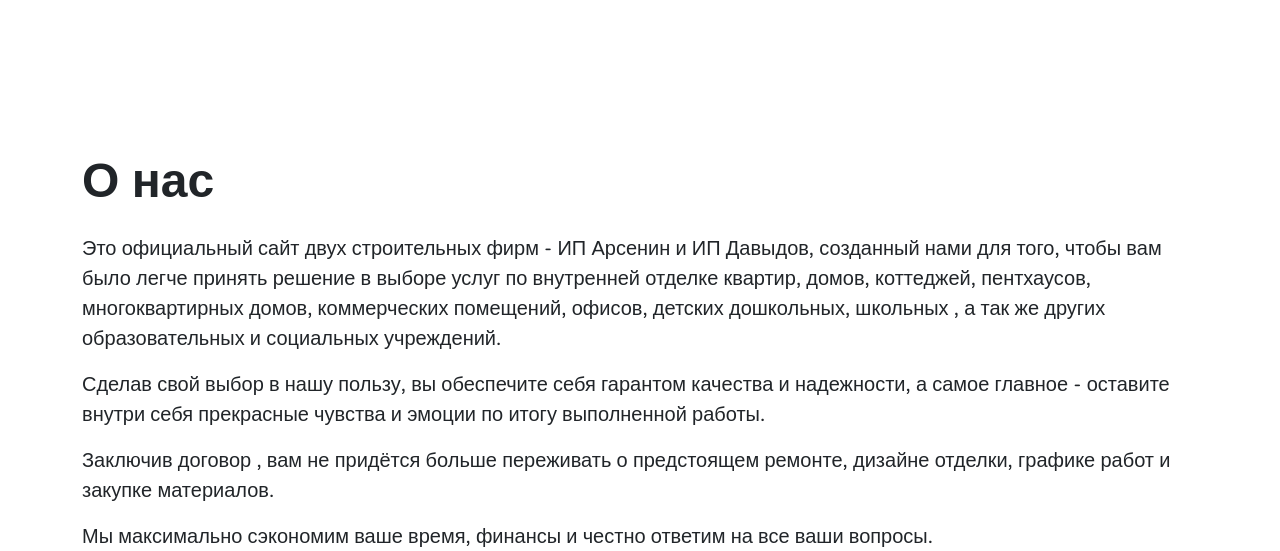
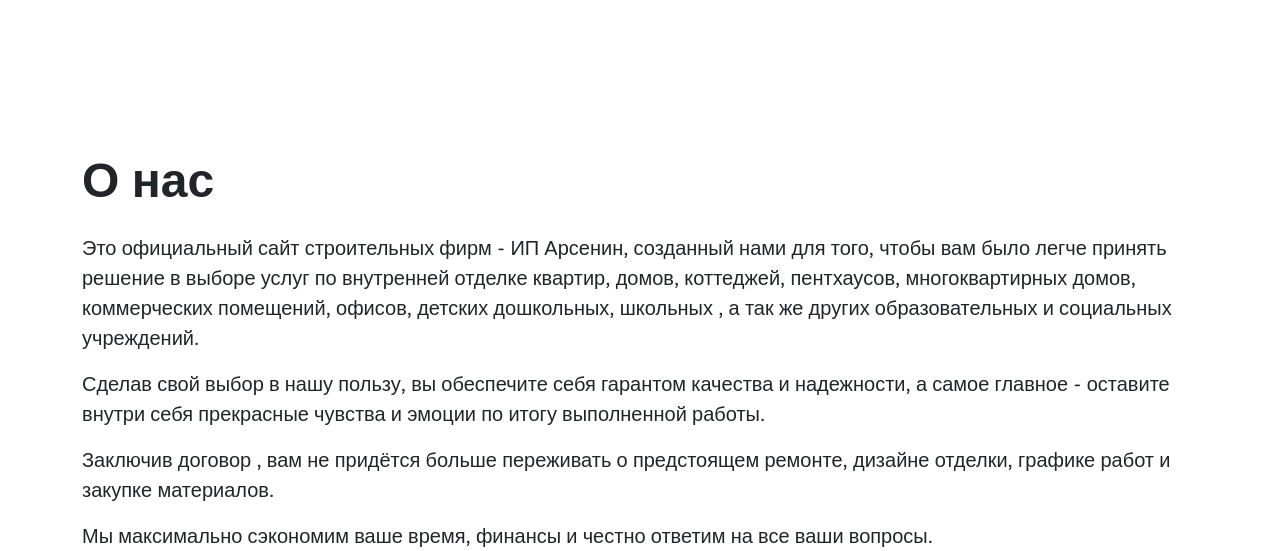
Before and after one commit to BSG92/moi_dom, a PHP site: page /moi_dom/index.php in a window 1280 px wide. Shown: the part 882-1433 px from the top of the page. Run offline with PHP 8.4, Linux system fonts and the light colour scheme; data that the repository does not hold is empty; some libraries are stand-ins or nearby versions.

Commit message:
description modifications

```diff
--- a/app/controllers/Pages.php
+++ b/app/controllers/Pages.php
@@ -15,9 +15,5 @@
             ];
             $this->view('index', $data); // loads the index.php file inside the 'views' directory
         }
-        public function about()
-        {
-            echo "About Page";
-        }
     }
 ?>
--- a/app/views/includes/public-content.php
+++ b/app/views/includes/public-content.php
@@ -21,7 +21,7 @@
                     <div class="hori-spacer"></div>
                     <div class="hori-spacer"></div>
                     <p class="lead sub-text">
-                    Это официальный сайт двух строительных фирм - ИП Арсенин и ИП Давыдов, созданный нами для того, чтобы вам было легче принять решение в выборе услуг по внутренней отделке квартир, домов, коттеджей, пентхаусов, многоквартирных домов, коммерческих помещений, офисов, детских дошкольных, школьных , а так же других образовательных и социальных учреждений.
+                    Это официальный сайт строительных фирм - ИП Арсенин, созданный нами для того, чтобы вам было легче принять решение в выборе услуг по внутренней отделке квартир, домов, коттеджей, пентхаусов, многоквартирных домов, коммерческих помещений, офисов, детских дошкольных, школьных , а так же других образовательных и социальных учреждений.
                     </p>
                     <p class="lead">
                     Сделав свой выбор в нашу пользу, вы обеспечите себя гарантом качества и надежности, а самое главное - оставите внутри себя прекрасные чувства и эмоции по итогу выполненной работы.
```
